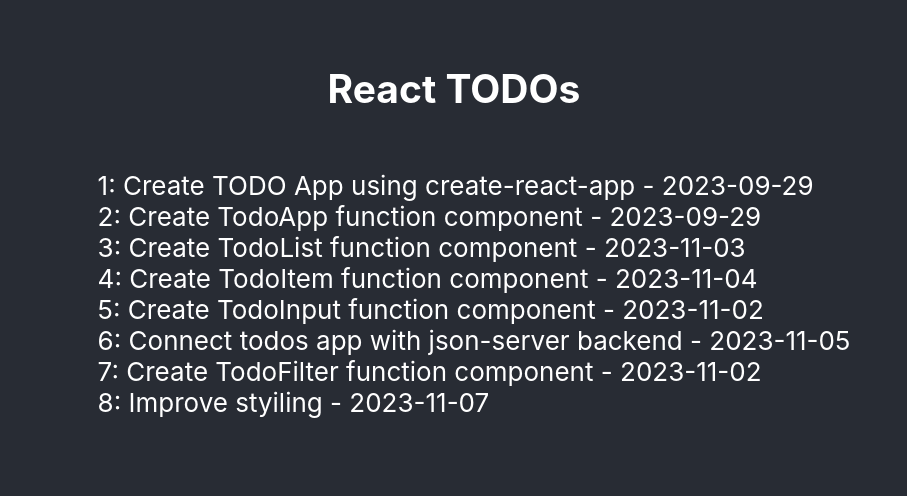
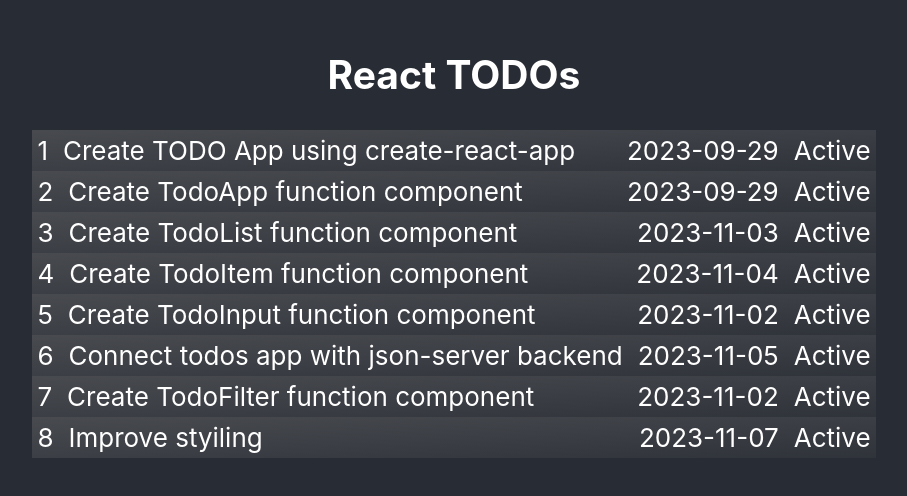
Before and after one commit to iproduct/web-programming-2023, a React (Create React App) app in the folder 04-react-todos-lab/: page / in a window 1280 px wide. Shown: the part 162-658 px from the top of the page, without its empty margins (186-1093 px from the left). Built offline with nearby package versions, Linux system fonts and the light colour scheme.

Commit message:
TodoItem css complete

```diff
--- /dev/null
+++ b/04-react-todos-lab/src/TodoItem.css
@@ -0,0 +1,24 @@
+.TodoItem {
+  display: flex;
+  justify-content: space-between;
+  column-gap: 15px;
+  padding: 5px;
+  background-image: linear-gradient(
+    to bottom right,
+    rgba(120, 120, 120, 0.4),
+    rgba(111, 111, 111, 0.1)
+  );
+}
+
+.TodoItem-left {
+  display: flex;
+  justify-content: space-between;
+  column-gap: 15px;
+  width: 100%;
+}
+
+.TodoItem-text {
+  display: flex;
+  justify-content: space-between;
+  column-gap: 15px;
+}
--- /dev/null
+++ b/04-react-todos-lab/src/TodoItem.js
@@ -0,0 +1,20 @@
+import './TodoItem.css'
+import { TodoStatus, toIsoDate } from "./todo-model";
+
+const TodoItem = ({ todo }) =>
+(<div className="TodoItem">
+    <span className='TodoItem-left'>
+        <span className='TodoItem-text'>
+            <span className='TodoItem-id'>{todo.id}</span>
+            {todo.text}
+        </span>
+        <span className='TodoItem-date'>
+            {toIsoDate(todo.deadline)}
+        </span>
+    </span>
+    <span className='TodoItem-right'>
+        <span className='TodoItem-status'>{TodoStatus[todo.status]}</span>
+    </span>
+</div>)
+
+export default TodoItem;
--- a/04-react-todos-lab/src/TodoList.css
+++ b/04-react-todos-lab/src/TodoList.css
@@ -1,4 +1,3 @@
 .TodoList-container {
-    list-style-type: none;
     text-align: left;
 }
--- a/04-react-todos-lab/src/TodoList.js
+++ b/04-react-todos-lab/src/TodoList.js
@@ -1,12 +1,12 @@
+import TodoItem from './TodoItem';
 import './TodoList.css';
-import { toIsoDate } from "./todo-model";
 
 const TodoList = ({ todos }) =>
-(<ul className="TodoList-container">
+(<div className="TodoList-container">
     {todos.map(
-        todo => (<li>{todo.id}: {todo.text} - {toIsoDate(todo.deadline)}</li>)
+        todo => (<TodoItem key={todo.id} todo={todo} />)
     )}
-</ul>)
+</div>)
 
 
 export default TodoList;
```
